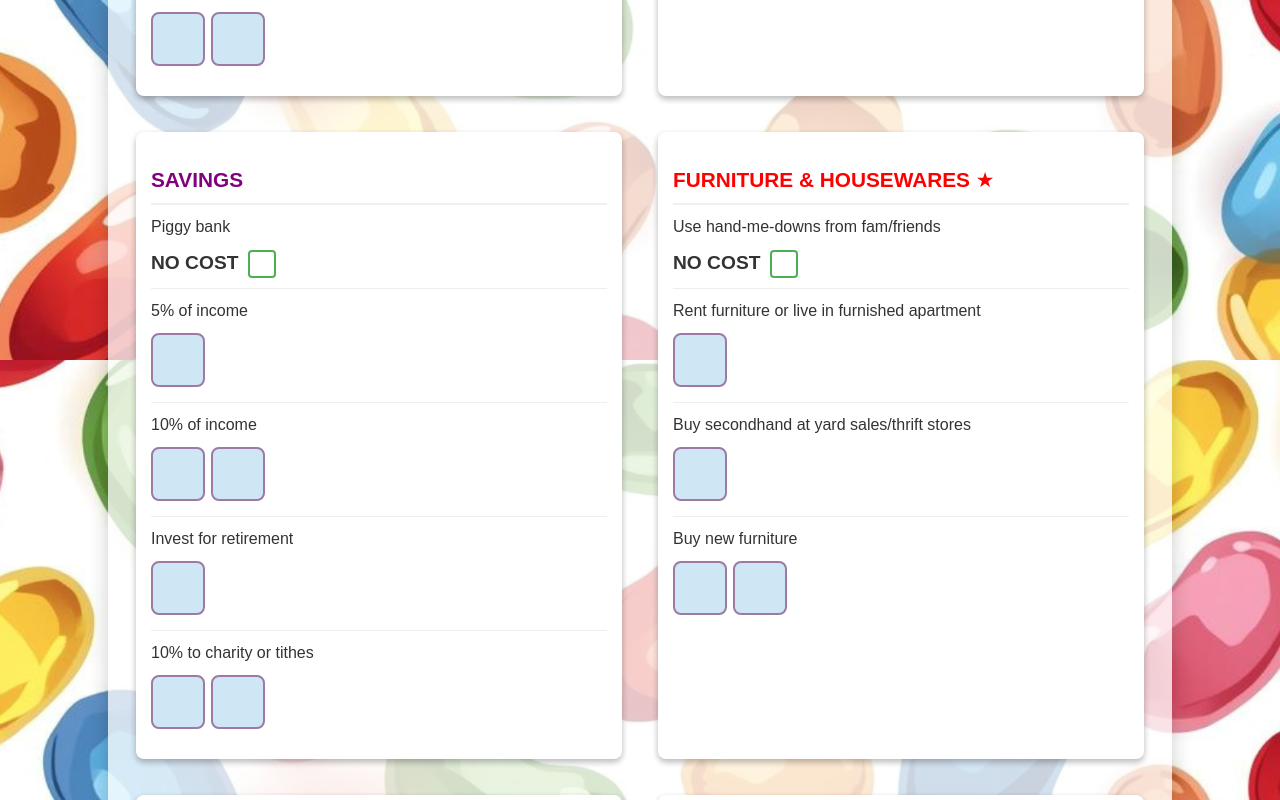
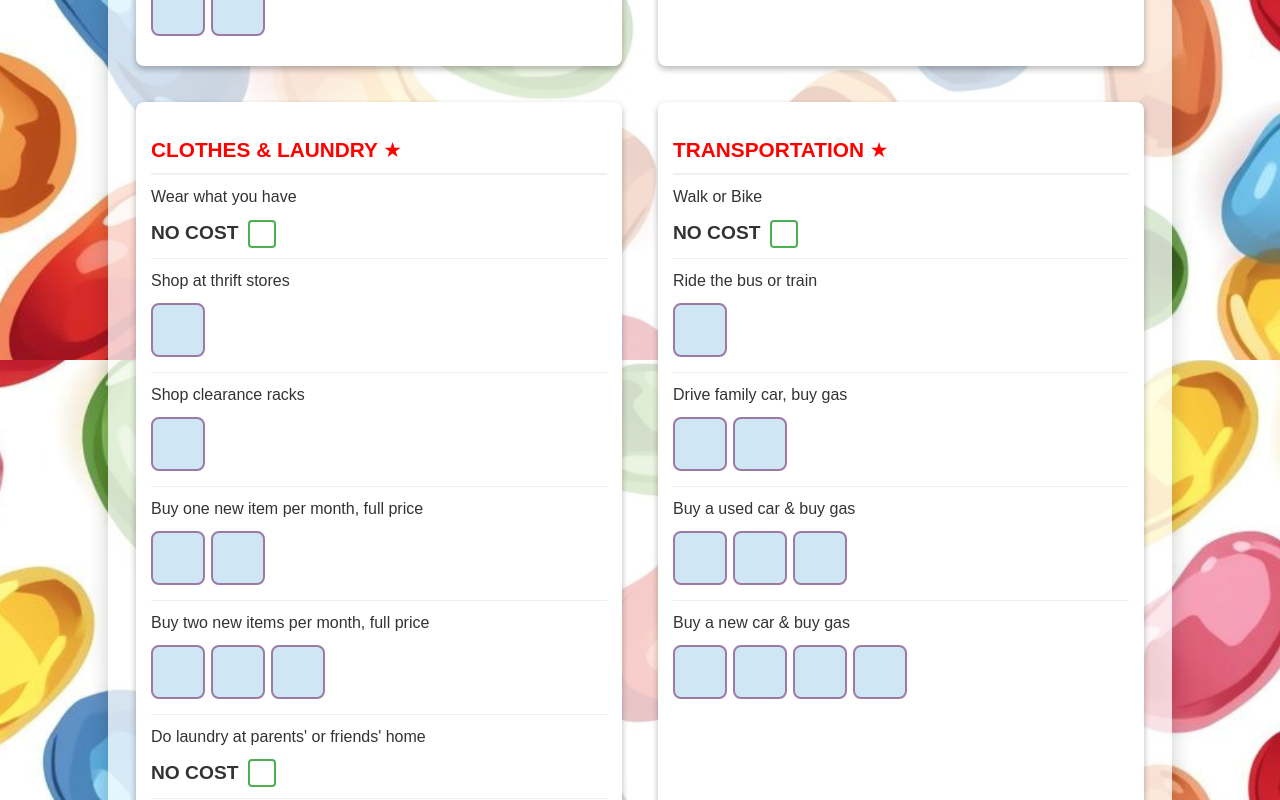
Before and after one commit to nakawebsvcs/jellybeangame, a React (Vite) app: page / in a window 1280 px wide. Shown: the part 2040-2840 px from the top of the page. Built offline with nearby package versions, Linux system fonts and the light colour scheme.

Commit message:
Sort by required categories first

```diff
--- a/index.html
+++ b/index.html
@@ -8,6 +8,7 @@
 
     <!-- Open Graph - Works for Facebook, LinkedIn, WhatsApp, Discord, etc. -->
     <meta property="og:type" content="website">
+    <meta property="og:url" content="https://jellybeangame.web.app/">
     <meta property="og:title" content="The Jelly Bean Game">
     <meta property="og:description" content="Learn how to budget and manage your finances by playing the jellybean game!">
     <meta property="og:image" content="/assets/social-share.png">
--- a/src/App.jsx
+++ b/src/App.jsx
@@ -7,8 +7,6 @@ import GameAlert from "./components/GameAlert";
 import {
   CATEGORIES,
   ROUNDS,
-  REQUIRED_CATEGORIES,
-  getCategoryByItemId,
 } from "./data/gameData.js";
 
 console.log("CATEGORIES:", CATEGORIES);
@@ -707,7 +705,12 @@ function App() {
 
       <main>
         <GameBoard
-          categories={CATEGORIES}
+          categories={[...CATEGORIES].sort((a, b) => {
+            // Sort required categories first (required: true comes before false)
+            if (a.required && !b.required) return -1;
+            if (!a.required && b.required) return 1;
+            return 0;
+          })}
           boardState={boardState}
           onBeanClick={handleBeanClick}
           currentRound={currentRound}
@@ -756,7 +759,7 @@ function App() {
             alertData.message.includes("Luckily, you have health insurance")
               ? () => {
                   console.log(
-                    "Advancing from Round 3 to Round 4 via special action"
+                    "Advancing from Round 3 to Round 4 via special action",
                   );
                   //  setTempStatusMessage(""); // Clear temp status
                   setCurrentRound(4);
@@ -765,14 +768,14 @@ function App() {
                       "Final Round: You've received a raise of 2 jellybeans!\nSpend your beans wisely!",
                       "", // No section title
                       "", // No section content
-                      "instruction"
+                      "instruction",
                     );
                   }, 300);
                 }
               : currentRound === 4 &&
-                alertData.message.includes("Congratulations")
-              ? resetGame
-              : undefined
+                  alertData.message.includes("Congratulations")
+                ? resetGame
+                : undefined
           }
         />
       )}
```
